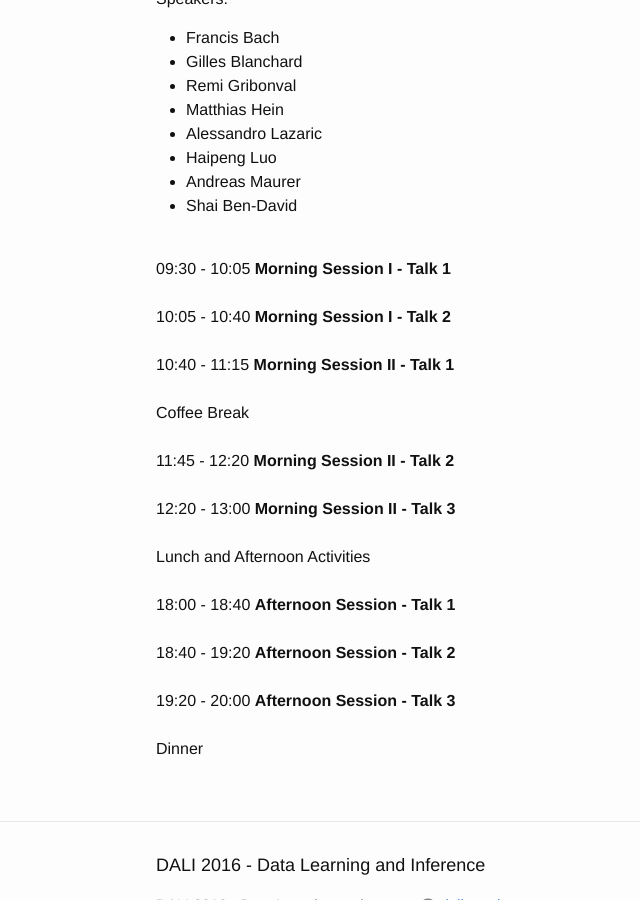
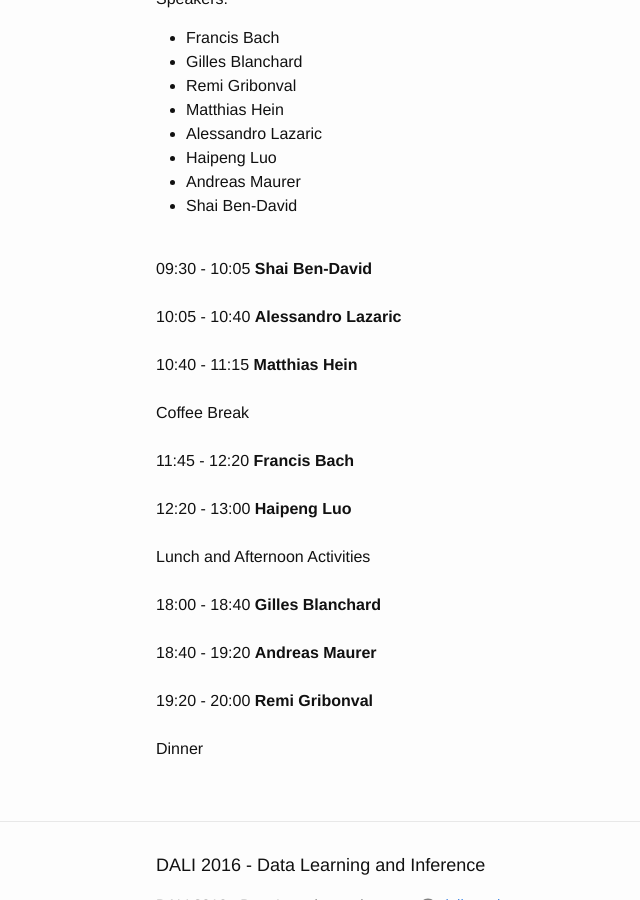
Before and after one commit to dalimeeting/dalimeeting.github.io, a Jekyll site: the page built from _posts/2016-03-30-learning-theory.md, in a window 1280 px wide and 900 px high, scrolled down 559 px. Shown: the whole window, without its empty margins (114-754 px from the left). Built offline with Jekyll 4.4.1, drawn with Linux system fonts in a browser that asks for light colours.

Commit message:
Added schedule for SLT workshop

```diff
--- a/_posts/2016-03-30-learning-theory.md
+++ b/_posts/2016-03-30-learning-theory.md
@@ -14,32 +14,32 @@
   url: "http://web.mit.edu/lrosasco/www/"
   institute: University of Genova and MIT
 talks:
-- title: "Morning Session I - Talk 1"
+- title: "Shai Ben-David"
   start: "09:30"
   end: "10:05"
-- title: "Morning Session I - Talk 2"
+- title: "Alessandro Lazaric "
   start: "10:05"
   end: "10:40"
-- title: "Morning Session II - Talk 1"
+- title: "Matthias Hein"
   start: "10:40"
   end: "11:15"
 - title: ""
   start: "Coffee Break"
-- title: "Morning Session II - Talk 2"
+- title: "Francis Bach"
   start: "11:45"
   end: "12:20"
-- title: "Morning Session II - Talk 3"
+- title: "Haipeng Luo"
   start: "12:20"
   end: "13:00"
 - title: ""
   start: "Lunch and Afternoon Activities"
-- title: "Afternoon Session - Talk 1"
+- title: "Gilles Blanchard"
   start: "18:00"
   end: "18:40"
-- title: "Afternoon Session - Talk 2"
+- title: "Andreas Maurer"
   start: "18:40"
   end: "19:20"
-- title: "Afternoon Session - Talk 3"
+- title: "Remi Gribonval"
   start: "19:20"
   end: "20:00"
 - title: ""
```
